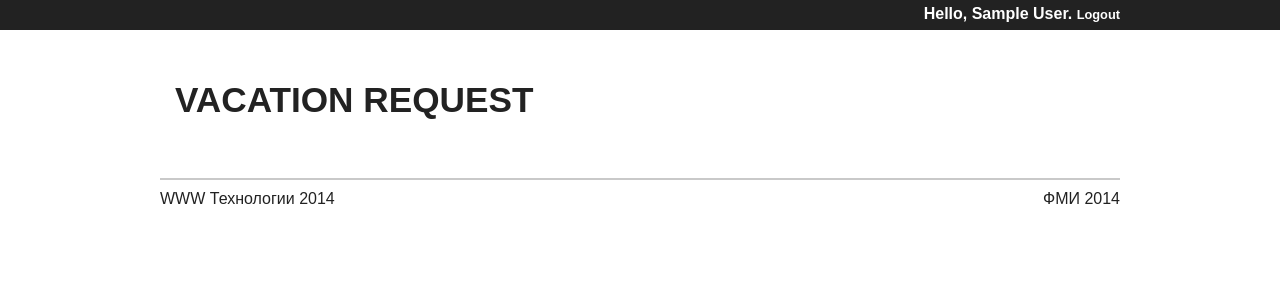
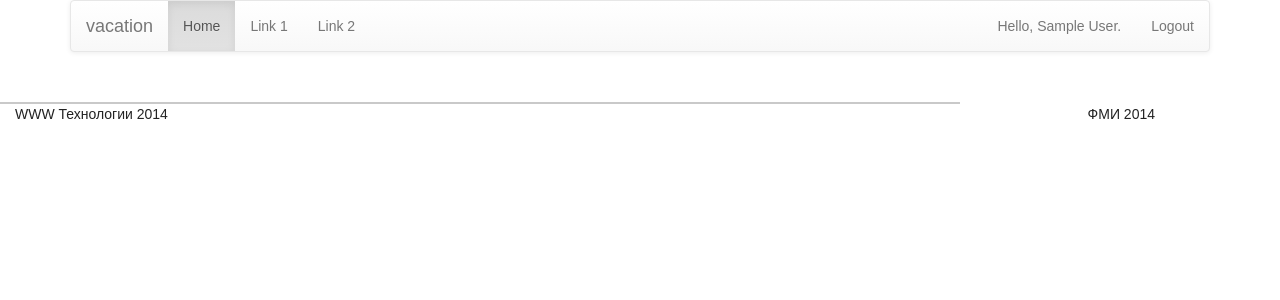
Before and after one commit to comco/vacation, a PHP site: page / in a window 1280 px wide. Shown: the top 300 px of the page. Run offline with PHP 8.4, Linux system fonts and the light colour scheme; the visitor is signed in with stand-in values (Sample User, id 1); some libraries are stand-ins or nearby versions.

Commit message:
Added bootstrap and navbar. CSS-ed the login page.

```diff
--- a/mvc/application/views/layout/layout.php
+++ b/mvc/application/views/layout/layout.php
@@ -3,46 +3,73 @@
 <head>
 	<meta charset="UTF-8">
 
-	<?php if (isset($params['css']) && is_array($params['css'])) :?>
+        <!-- START Twitter Bootstrap -->
+
+            <!-- Latest compiled and minified CSS -->
+            <link rel="stylesheet" href="//netdna.bootstrapcdn.com/bootstrap/3.0.3/css/bootstrap.min.css">
+
+            <!-- Optional theme -->
+            <link rel="stylesheet" href="//netdna.bootstrapcdn.com/bootstrap/3.0.3/css/bootstrap-theme.min.css">
+
+            <!-- Latest compiled and minified JavaScript -->
+            <script src="https://code.jquery.com/jquery-1.10.2.min.js"></script>
+            <script src="//netdna.bootstrapcdn.com/bootstrap/3.0.3/js/bootstrap.min.js"></script>
+
+        <!-- END Twitter Bootstrap -->
+
+        <?php if (isset($params['css']) && is_array($params['css'])) :?>
 	<?php foreach($params['css'] as $css) : ?>
 		<link href="<?=$css ?>" rel="stylesheet">
 	<?php endforeach; ?>
 	<?php else :?>
 	<link href="assets/main.css" rel="stylesheet">
 	<?php endif; ?>
-	<title><?php echo (($this->pageTitle != null)?$this->pageTitle . ' | ':'')?> Vacation Request </title>
+	<title><?php echo (($this->pageTitle != null)?$this->pageTitle . ' | ':'')?> Vacations </title>
 </head>
 <body>
+<div id="wrap">
+    <div class="container">
+        <nav class="navbar navbar-default">
+            <div class="navbar-header">
+                <a class="navbar-brand" href="index.php">vacation</a>
+            </div>
 
-    <?php if (isset($_SESSION['user_id']) && strlen($_SESSION['user_id'])):?>
-    	<div class="toolbar">
-            <div id="toolbar">
-                <h1>
-                    Hello, <?=$_SESSION['name']?>.
-                    <a href="index.php?q=users/logout">Logout</a>
-                </h1>
-                <!--
-                <?php echo '<h1><a href="index.php?q=users/logout">Hello, ' . $_SESSION['name']. '!  Logout ' . '</a></h1>';?>
-                -->
-                <div class="clearfix"></div>
+<?php if (isset($_SESSION['user_id']) && strlen($_SESSION['user_id'])):?>
+
+            <div class="navbar-collapse collapse">
+                <ul class="nav navbar-nav">
+                    <li class="active"><a href="#">Home</a></li>
+                    <li><a href="#">Link 1</a></li>
+                    <li><a href="#">Link 2</a></li>
+                </ul>
+                <ul class="nav navbar-nav navbar-right">
+                <li class="navbar-text">Hello, <?=$_SESSION['name']?>.</li>
+                    <li><a href="index.php?q=users/logout">Logout</a></li>
+                </ul>
             </div>
-   		</div>
-	<?php endif;?>
+
+<?php endif;?>
+        </nav>
+
 
 	<div id="wrapper">
 
-		<header>
-			<h1 class="logo"><a href="index.php"> Vacation Request </a></h1>
-		</header>
+            <?php echo $content; ?>
 
-		<?php echo $content; ?>
+        </div>
 
-		<footer>
-			<div id="left_footer">WWW Технологии 2014</div>
-			<div id="right_footer">ФМИ 2014</div>
-		</footer>
+    </div>
 
-	</div>
+</div> <!-- wrap -->
+<!-- Make footer stay down! -->
+<footer>
+    <div class="container">
+        <div class="footer-in">
+            <div class="pull-left">WWW Технологии 2014</div>
+            <div class="pull-right">ФМИ 2014</div>
+        </div>
+    </div>
+</footer>
 </body>
 </html>
 <!-- Hosting24 Analytics Code -->
```
